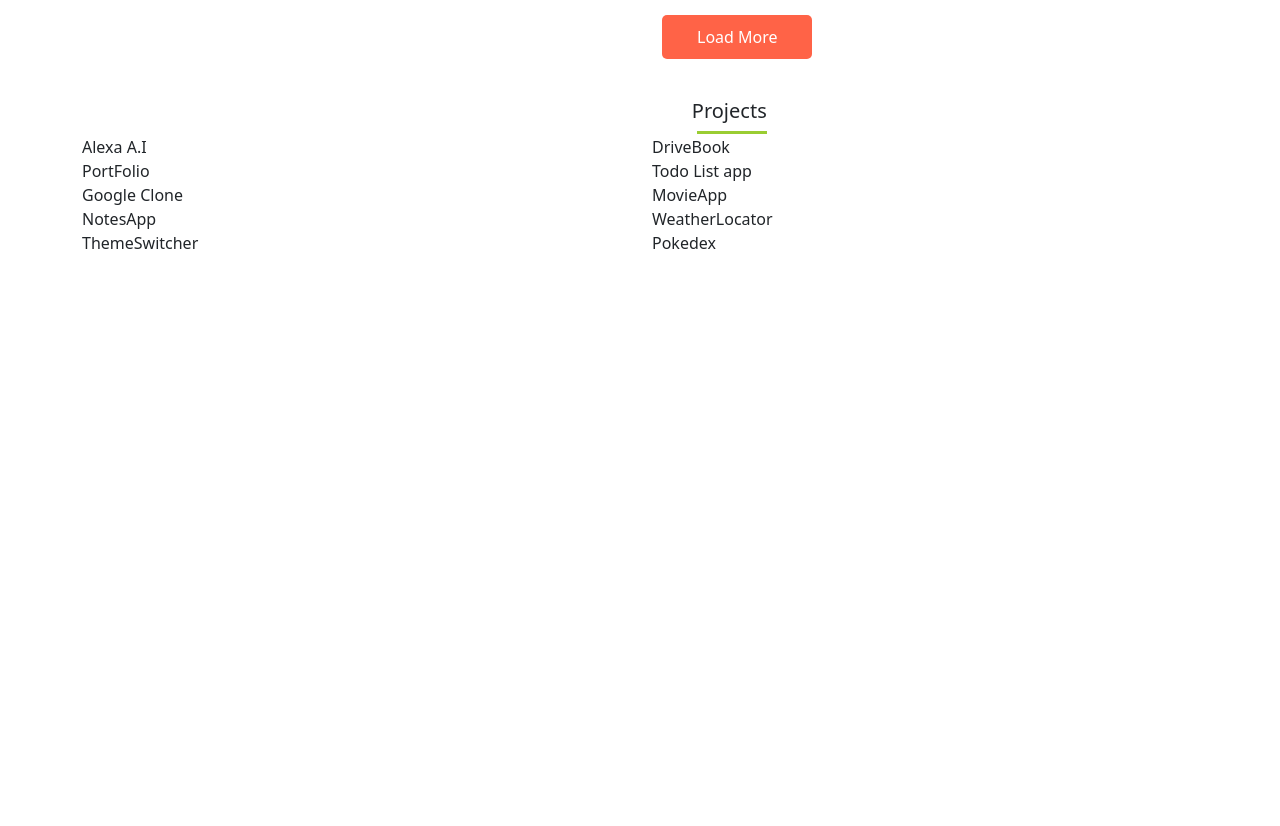
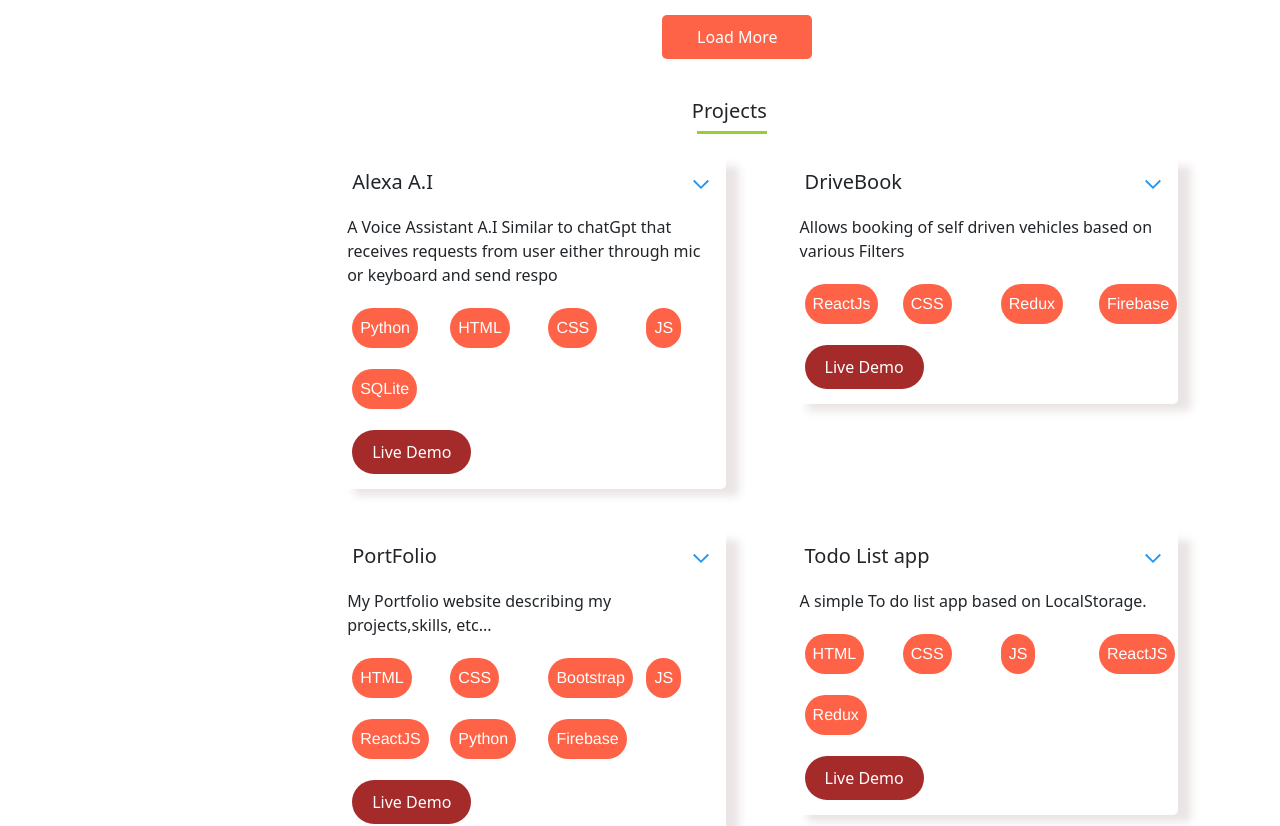
Before and after one commit to tejth/tejthPortfolio, a React (Vite) app: page / in a window 1280 px wide. Shown: the part 1620-2446 px from the top of the page. Before the commit the page ends 1875 px from the top, so only its background shows below. Built offline with nearby package versions, Linux system fonts and the light colour scheme.

Commit message:
add project cards buttons , description and Live demo option

```diff
--- /dev/null
+++ b/src/Components/Projects/Project.css
@@ -0,0 +1,56 @@
+.projectclass {
+  margin-left: 20%;
+}
+.project-list {
+  margin: 20px;
+  padding: 10px;
+  border-radius: 5px;
+  box-shadow: 15px 9px 9px -2px rgba(230, 224, 224, 0.86);
+  -webkit-box-shadow: 15px 9px 9px -2px rgba(230, 224, 224, 0.86);
+  -moz-box-shadow: 15px 9px 9px -2px rgba(230, 224, 224, 0.86);
+}
+.title-and-collapse-option {
+  display: flex;
+  justify-content: space-between;
+  margin: 5px;
+}
+.project-list:hover {
+  border-left: 5px solid blueviolet;
+  cursor: pointer;
+  transition-duration: 1s;
+}
+.tech-used-in-project {
+  margin-top: 20px;
+  margin: 5px;
+  width: fit-content;
+}
+.tech-used-in-project p {
+  background-color: tomato;
+  color: white;
+  border-radius: 90px;
+  padding: 8px;
+  text-align: center;
+  font-family: "Franklin Gothic Medium", "Arial Narrow", Arial, sans-serif;
+}
+
+.live-demo-button {
+  background-color: brown;
+  border-radius: 90px;
+  width: fit-content;
+  margin: 5px;
+  padding: 10px;
+}
+
+.live-demo-button a {
+  color: white;
+  text-decoration: none;
+  padding: 10px;
+}
+.live-demo-button:hover {
+  background-color: blueviolet;
+  transition-duration: 1s;
+}
+
+.tech-used-in-project p:hover {
+  background-color: black;
+}
--- a/src/Components/Projects/Project.jsx
+++ b/src/Components/Projects/Project.jsx
@@ -1,5 +1,7 @@
 import React from "react";
-
+import "./Project.css";
+import "./ProjectList";
+import ProjectList from "./ProjectList";
 function Project() {
   const data = [
     {
@@ -55,7 +57,7 @@ function Project() {
           techname: "CSS",
         },
         {
-          techname: "BOOTSTRAP",
+          techname: "Bootstrap",
         },
         {
           techname: "JS",
@@ -206,10 +208,10 @@ function Project() {
           <h5>Projects</h5>
           <span className="line tech-stack-line"></span>
         </div>
-        <div className="row">
+        <div className="row projectclass">
           {data.map((item, index) => (
-            <div className="col-xl-6 col-lg-6 col-md-6 col-sm-12">
-              {item.name}
+            <div className="col-xl-6 col-lg-6 col-md-6 col-sm-12" key={index}>
+              <ProjectList {...item} />
             </div>
           ))}
         </div>
--- /dev/null
+++ b/src/Components/Projects/ProjectList.jsx
@@ -0,0 +1,35 @@
+import React from "react";
+import { FcExpand, FcCollapse } from "react-icons/fc";
+function ProjectList({ name, des, projectlink, techused }) {
+  return (
+    <>
+      <div className="project-list">
+        <div className="title-and-collapse-option">
+          <h5>{name}</h5>
+          <p>
+            <FcExpand size={20} />
+          </p>
+        </div>
+        <p>{des.substring(0, 120)}</p>
+
+        <div className="row">
+          {techused &&
+            techused.map((tech, index) => (
+              <div className="col-xl-3 col-lg-3 col-md-6 col-sm-12" key={index}>
+                <div className="tech-used-in-project">
+                  <p>{tech.techname}</p>
+                </div>
+              </div>
+            ))}
+        </div>
+        <div className="live-demo-button">
+          <a target="_" href={projectlink}>
+            Live Demo
+          </a>
+        </div>
+      </div>
+    </>
+  );
+}
+
+export default ProjectList;
```
Also changed, not shown: src/Components/Projects/Project..css (deleted), src/Components/Projects/ProjectList.js (deleted).
